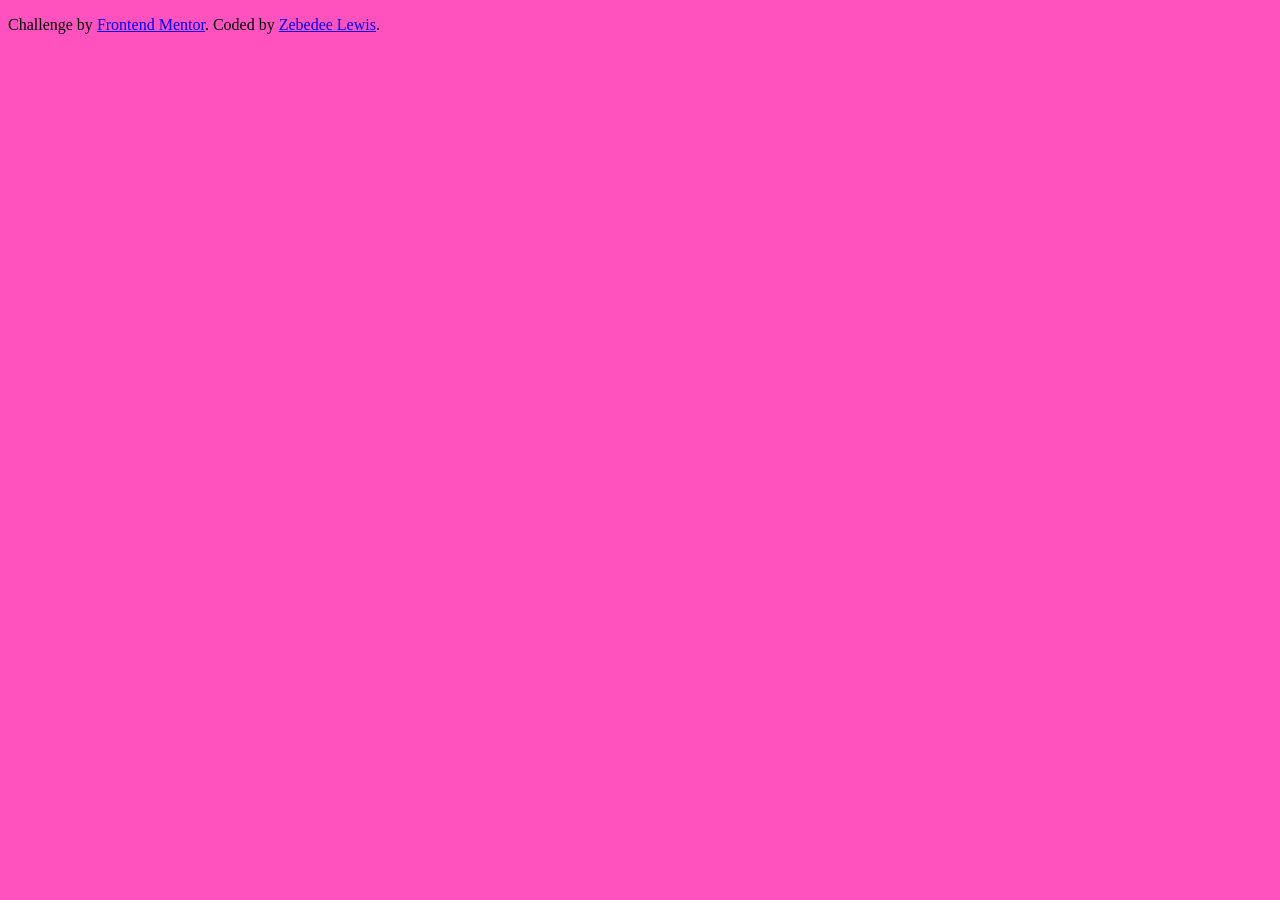
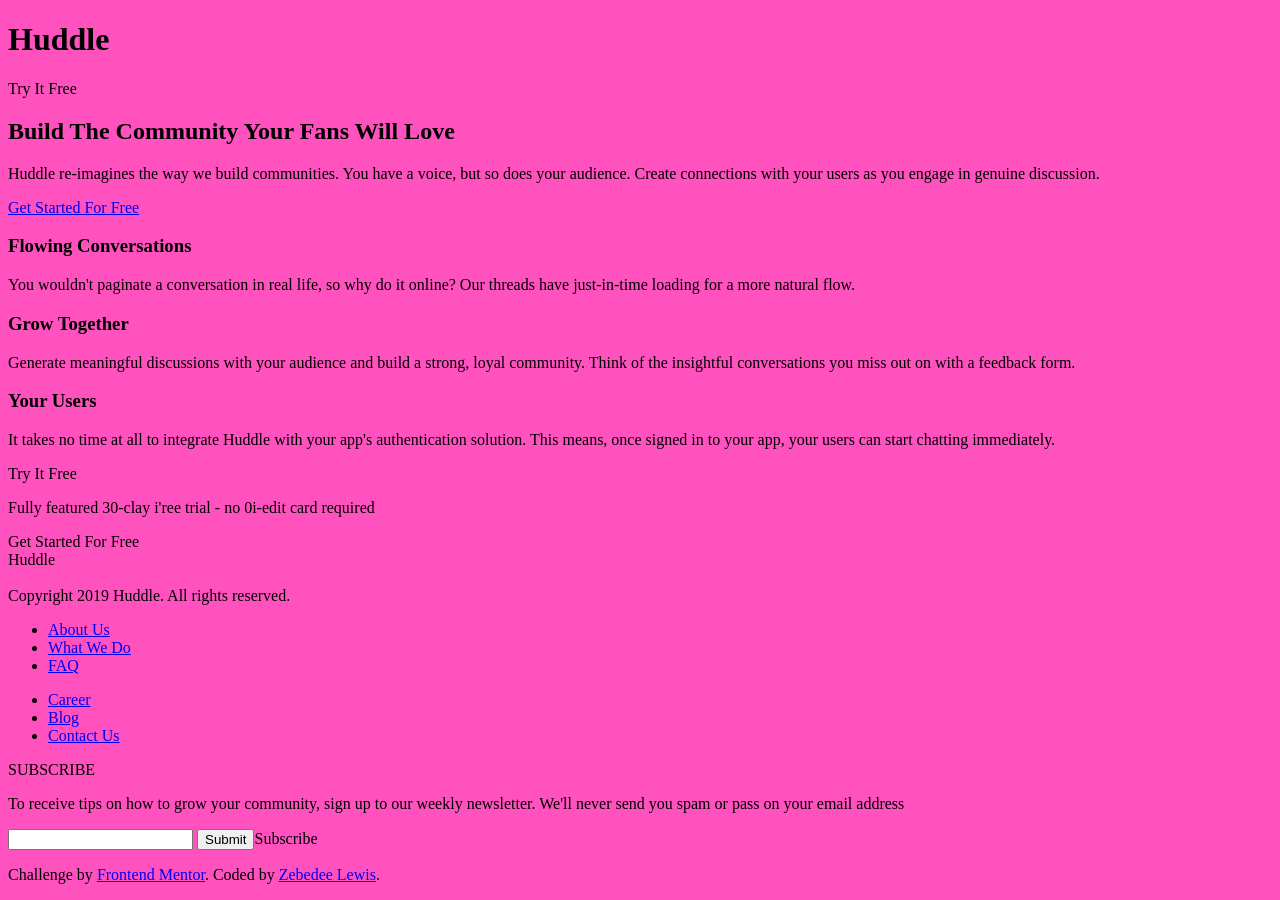
Before and after one commit to zebedeeLewis/huddle_Challenge, a website: page app/index.html in a window 1280 px wide. Before the commit the page ends 800 px from the top, so only its background shows below. Drawn offline with Linux system fonts and the light colour scheme.

Commit message:
Structure Index File Markup

```diff
--- a/app/index.html
+++ b/app/index.html
@@ -21,9 +21,116 @@
   </title>
 </head>
 <body>
-  <main>
+  <header class="container">
+    <h1>Huddle</h1>
+    <a class="header__cta">Try It Free</a>
+  </header>
+  <main class="container">
+    <div class="main-section--intro">
+      <h2>Build The Community Your Fans Will Love</h2>
+      <p>
+      Huddle re-imagines the way we build communities. You have a voice,
+      but so does your audience. Create connections with your users as
+      you engage in genuine discussion.
+      </p>
+      <a href="#" class="intro-cta">Get Started For Free</a>
+    </div>
+
+    <section class="main-section--conversations">
+      <h3>Flowing Conversations</h3>
+      <p>
+      You wouldn't paginate a conversation in real life, so why do it
+      online? Our threads have just-in-time loading for a more natural
+      flow.
+      </p>
+    </section>
+
+    <section class="main-section--grow">
+      <h3>Grow Together</h3>
+      <p>
+      Generate meaningful discussions with your audience and build a
+      strong, loyal community. Think of the insightful conversations
+      you miss out on with a feedback form.
+      </p>
+    </section>
+
+    <section class="main-section--users">
+      <h3>Your Users</h3>
+      <p>
+      It takes no time at all to integrate Huddle with your app's
+      authentication solution. This means, once signed in to your app,
+      your users can start chatting immediately.
+      </p>
+    </section>
+
+    <div class="card">
+      <div clas="card__title">Try It Free </div>
+      <p class="card__content">
+      Fully featured 30-clay i'ree trial - no 0i-edit card required
+      </p>
+
+      <a class="btn card__btn final-cta">Get Started For Free</a>
+    </div>
+
   </main>
-  <footer>
+  <footer class="footer">
+  <div class="footer__logo">
+    Huddle
+  </div>
+  <div class="footer__social">
+    <span class="fa fa-facebook"></span>
+    <span class="fa fa-instagram"></span>
+    <span class="fa fa-twitter"></span>
+
+    <div class="copyright">
+      Copyright 2019 Huddle. All rights reserved.
+    </div>
+  </div>
+  <ul class="list">
+    <li class="list__item">
+      <a href="#">
+        About Us
+      </a>
+    </li>
+    <li class="list__item">
+      <a href="#">
+        What We Do
+      </a>
+    </li>
+    <li class="list__item">
+      <a href="#">
+        FAQ
+      </a>
+    </li>
+  </ul>
+  <ul class="list">
+    <li class="list__item">
+      <a href="#">
+        Career
+      </a>
+    </li>
+    <li class="list__item">
+      <a href="#">
+        Blog
+      </a>
+    </li>
+    <li class="list__item">
+      <a href="#">
+        Contact Us
+      </a>
+    </li>
+  </ul>
+
+  <form class="cta-form">
+    <div class="cta-form__header">SUBSCRIBE</div>
+    <p class="cta-form__desc">
+    To receive tips on how to grow your community, sign up to our weekly
+    newsletter. We'll never send you spam or pass on your email address
+    </p>
+    <input type="email" class="cta-from__email"></input>
+    <input type="submit" class="footer-cta">Subscribe</input>
+  </form>
+
     <p class="attribution">
       Challenge by <a href="https://www.frontendmentor.io?ref=challenge" target="_blank">Frontend Mentor</a>.
       Coded by <a href="#">Zebedee Lewis</a>.
```
Also changed, not shown: 1 other file.
